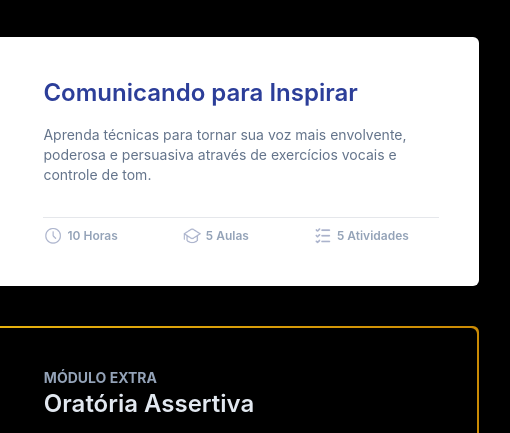
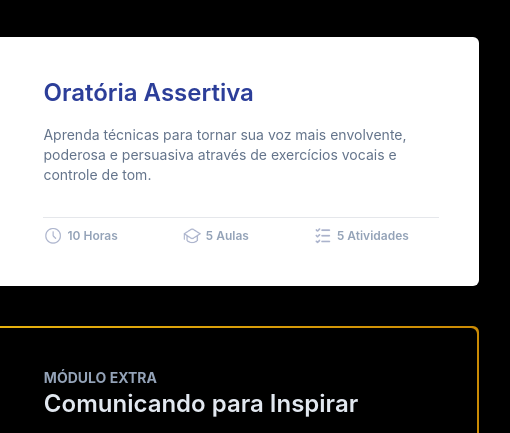
Before and after one commit to institutovocalize/institutovocalize.github.io, a plain HTML site: page index.html in a window 1280 px wide. Shown: the part 2056-2489 px from the top of the page, 561-1071 px from the left. Drawn offline with Linux system fonts and the light colour scheme.

Commit message:
fix: update modules

```diff
--- a/index.html
+++ b/index.html
@@ -234,7 +234,7 @@
                     </div>
                     <div class="w-3/5 p-10 space-y-8">
                         <div class="space-y-4">
-                            <p class="text-xl sm:text-2xl text-[#2C3E99] font-semibold">Comunicando para Inspirar</p>
+                            <p class="text-xl sm:text-2xl text-[#2C3E99] font-semibold">Oratória Assertiva</p>
                             <div class="text-sm text-slate-500">Aprenda técnicas para tornar sua voz mais envolvente, poderosa e persuasiva através de exercícios vocais e controle de tom.</div>
                         </div>
                         <div class="w-full space-y-2">
@@ -265,7 +265,7 @@
                             <div class="space-y-4">
                                 <div>
                                     <p class="text-sm text-slate-400 font-bold uppercase">MÓDULO EXTRA</p>
-                                    <p class="text-xl sm:text-2xl text-slate-200 font-semibold">Oratória Assertiva</p>
+                                    <p class="text-xl sm:text-2xl text-slate-200 font-semibold">Comunicando para Inspirar</p>
                                 </div>
                                 <div class="text-sm text-slate-500">Aprenda técnicas para tornar sua voz mais envolvente, poderosa e persuasiva através de exercícios vocais e controle de tom.</div>
                             </div>
```
